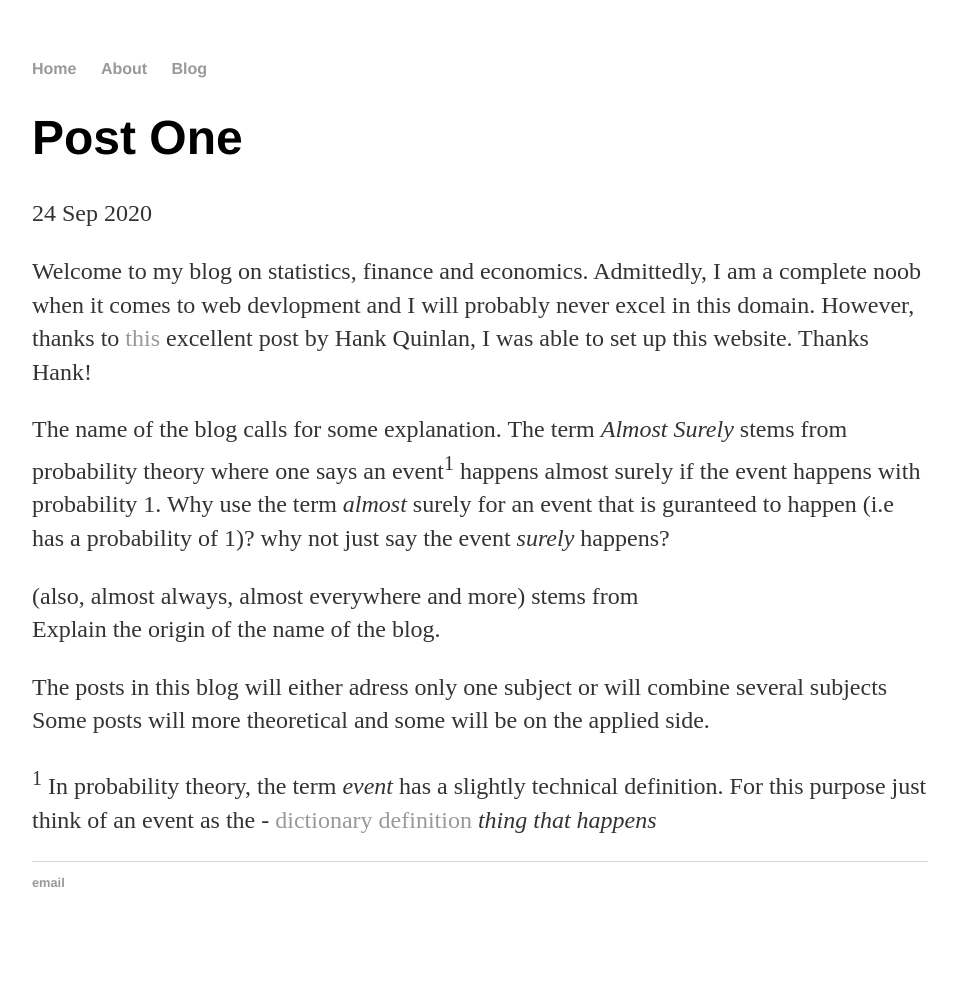
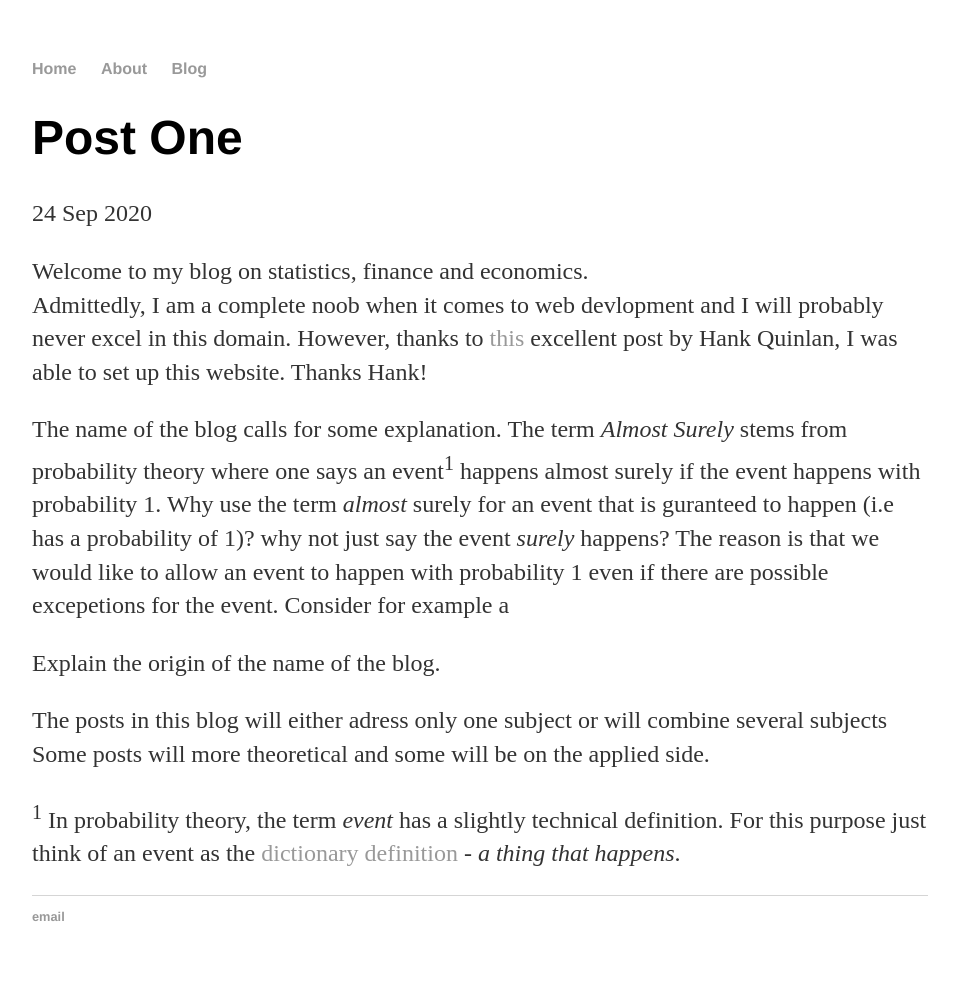
Before and after one commit to nirryde/nirryde.github.io, a Jekyll site: the page built from _posts/2020-09-24-post one.md, in a window 1280 px wide. Shown: the whole page, without its empty margins (160-1119 px from the left). Built offline with Jekyll 4.4.1, drawn with Linux system fonts in a browser that asks for light colours; before the commit the page ends 950 px from its top, so only the background shows below that.

Commit message:
Update 2020-09-24-post one.md

```diff
--- a/_posts/2020-09-24-post one.md
+++ b/_posts/2020-09-24-post one.md
@@ -4,15 +4,15 @@ title: "Post One"
 date: 2020-09-24
 ---
 
-Welcome to my blog on statistics, finance and economics.
+Welcome to my blog on statistics, finance and economics. <br />
 Admittedly, I am a complete noob when it comes to web devlopment and I will probably never excel in this domain. However, thanks to <a href="http://jmcglone.com/guides/github-pages/#css">this</a> excellent post by Hank Quinlan, I was able to set up this website. Thanks Hank! <br />
 
-The name of the blog calls for some explanation. The term *Almost Surely* stems from probability theory where one says an event<sup>1</sup> happens almost surely if the event happens with probability 1. Why use the term *almost* surely for an event that is guranteed to happen (i.e has a probability of 1)? why not just say the event *surely* happens?
+The name of the blog calls for some explanation. The term *Almost Surely* stems from probability theory where one says an event<sup>1</sup> happens almost surely if the event happens with probability 1. Why use the term *almost* surely for an event that is guranteed to happen (i.e has a probability of 1)? why not just say the event *surely* happens? The reason is that we would like to allow an event to happen with probability 1 even if there are possible excepetions for the event. Consider for example a
 
-(also, almost always, almost everywhere and more) stems from
+
 Explain the origin of the name of the blog.
 
 The posts in this blog will either adress only one subject or will combine several subjects
 Some posts will more theoretical and some will be on the applied side.
 
-<sup>1</sup> In probability theory, the term *event* has a slightly technical definition. For this purpose just think of an event as the - <a href="https://dictionary.cambridge.org/dictionary/english/event"> dictionary definition</a> *thing that happens*
+<sup>1</sup> In probability theory, the term *event* has a slightly technical definition. For this purpose just think of an event as the <a href="https://dictionary.cambridge.org/dictionary/english/event"> dictionary definition</a> - *a thing that happens*.
```
